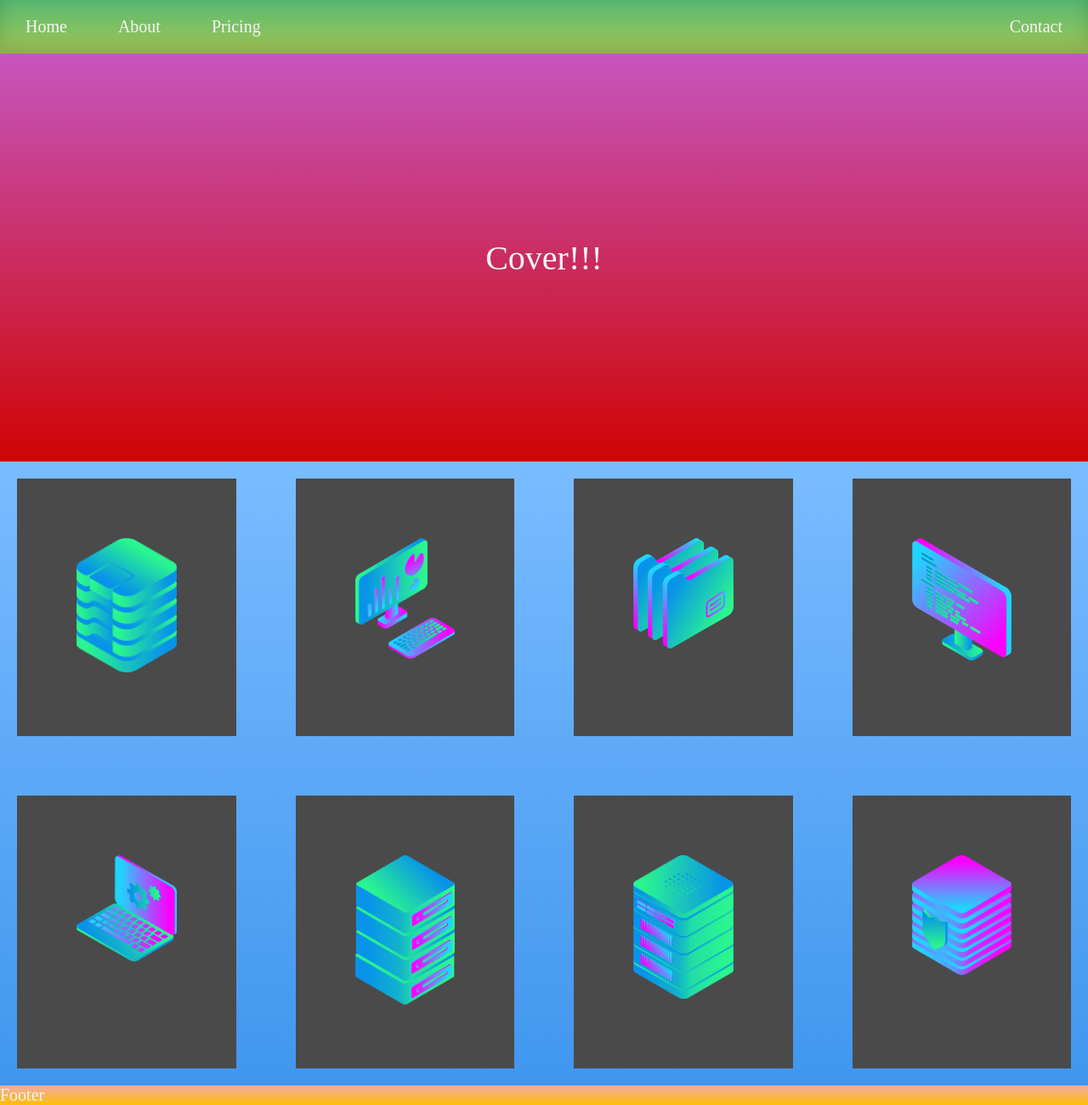
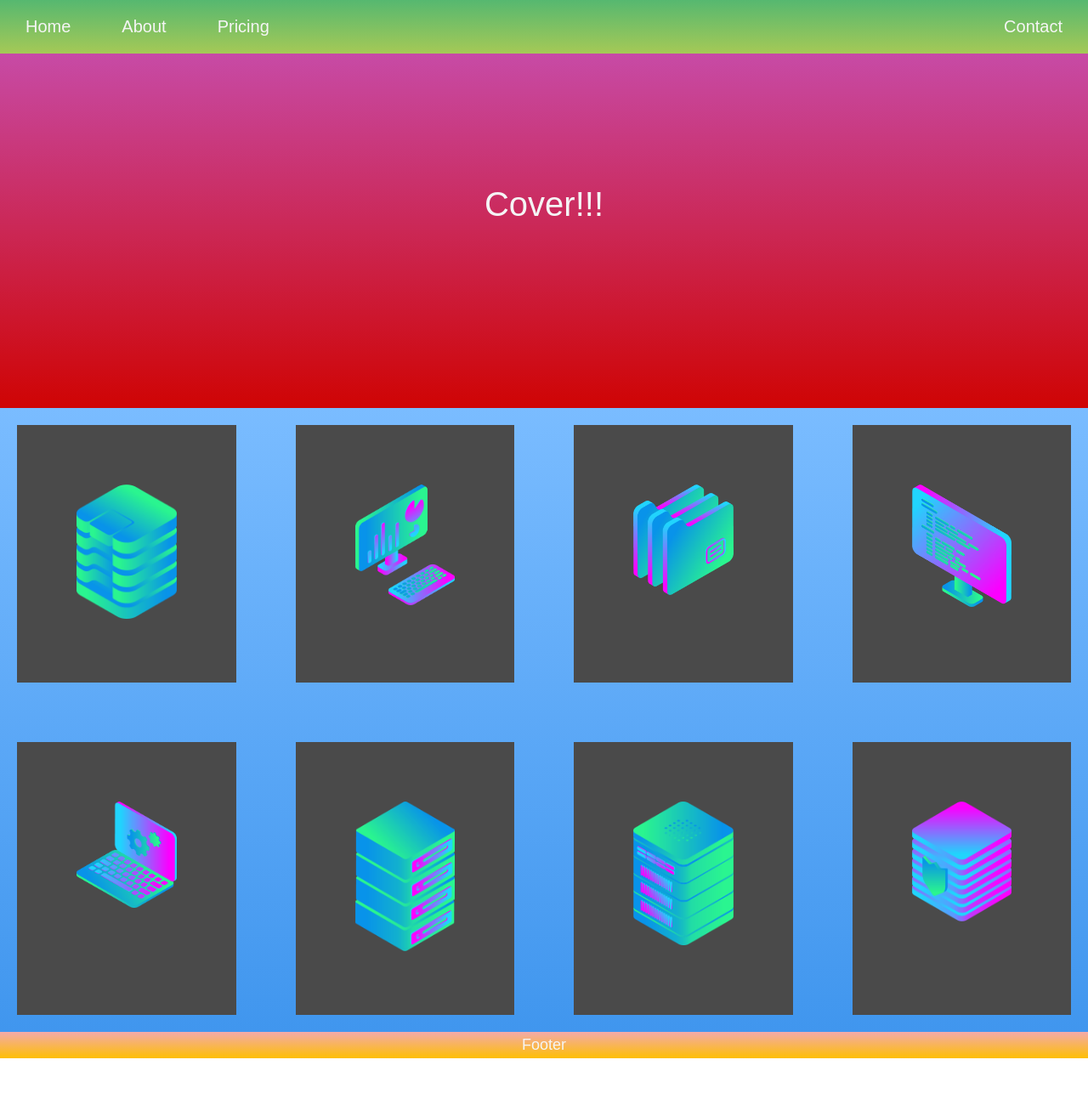
Before and after one commit to jeffreyxmonteiro/responsive-template, a plain HTML site: page index.html in a window 1280 px wide. Shown: the whole page at 85% size. After the commit the page ends 1245 px from the top, so only its background shows below. Drawn offline with Linux system fonts and the light colour scheme.

Commit message:
Added footer styling and animation styling.

```diff
--- a/index.html
+++ b/index.html
@@ -5,7 +5,7 @@
   <link rel="stylesheet" type="text/css" href="./style.css">
 </head>
 <body>
-  <nav class="zone green">
+  <nav class="zone green sticky">
     <ul class="main-nav-items">
       <li><a href="#">Home</a></li>
       <li><a href="#">About</a></li>
@@ -24,8 +24,6 @@
     <div class="card zone"><img src="./img/server_3.png" alt=""></div>
     <div class="card zone"><img src="./img/server_safe_2.png" alt=""></div>
   </div>
-
-    <div class="zone yellow">Footer</div>
-
+  <footer class="zone yellow">Footer</footer>
 </body>
 </html>
--- a/style.css
+++ b/style.css
@@ -2,6 +2,7 @@ body {
   margin: auto 0;
   font-size: 20px;
   color: #f5f5f5;
+  font-family: Arial;
 }
 
 /* --- MAIN NAV BEGIN --- */
@@ -27,9 +28,15 @@ body {
   margin-left: auto;
 }
 
+.sticky {
+  position: fixed;
+  top: 0;
+  width: 100%;
+}
+
 /* --- MAIN NAV END --- */
 
-/* --- MAIN COVER BEGIN --- */
+/* --- COVER BEGIN --- */
 
 .cover-container {
   display: flex;
@@ -39,9 +46,9 @@ body {
   font-size: 200%;
 }
 
-/* --- MAIN COVER END --- */
+/* --- COVER END --- */
 
-/* --- MAIN GRID BEGIN --- */
+/* --- GRID BEGIN --- */
 .grid-container {
   display: grid;
   grid-gap: 30px;
@@ -54,11 +61,27 @@ body {
   margin: 20px;
 }
 
+.card:hover {
+  -webkit-transform: rotate(-5deg);
+  -moz-transform: rotate(-5deg);
+  -o-transform: rotate(-5deg);
+  transform: rotate(-5deg);
+}
+
 .card > img {
   width: 100%;
 }
-/* --- MAIN GRID END --- */
+/* --- FOOTER BEGIN --- */
 
+footer {
+  padding: 5px;
+  text-align: center;
+  font-size: 90%;
+}
+
+/* --- FOOTER END --- */
+
+/* --- ANIMATION BEGIN --- */
 
 .zone {
     cursor:pointer;
@@ -73,6 +96,10 @@ body {
     -o-box-shadow:rgba(0,0,0,0.8) 0px 5px 15px, inset rgba(0,0,0,0.15) 0px -10px 20px;
     box-shadow:rgba(0,0,0,0.8) 0px 5px 15px, inset rgba(0,0,0,0.15) 0px -10px 20px;
 }
+
+/* --- ANIMATION END --- */
+
+/* --- COLOR SECTIONS BEGIN --- */
 
 /*https://paulund.co.uk/how-to-create-shiny-css-buttons*/
 /***********************************************************************
@@ -126,3 +153,5 @@ body {
     background: -ms-linear-gradient(top, #7abcff 0%,#60abf8 44%,#4096ee 100%); /* IE10+ */
     background: linear-gradient(top, #7abcff 0%,#60abf8 44%,#4096ee 100%); /* W3C */
 }
+
+/* --- COLOR SECTIONS END --- */
```
